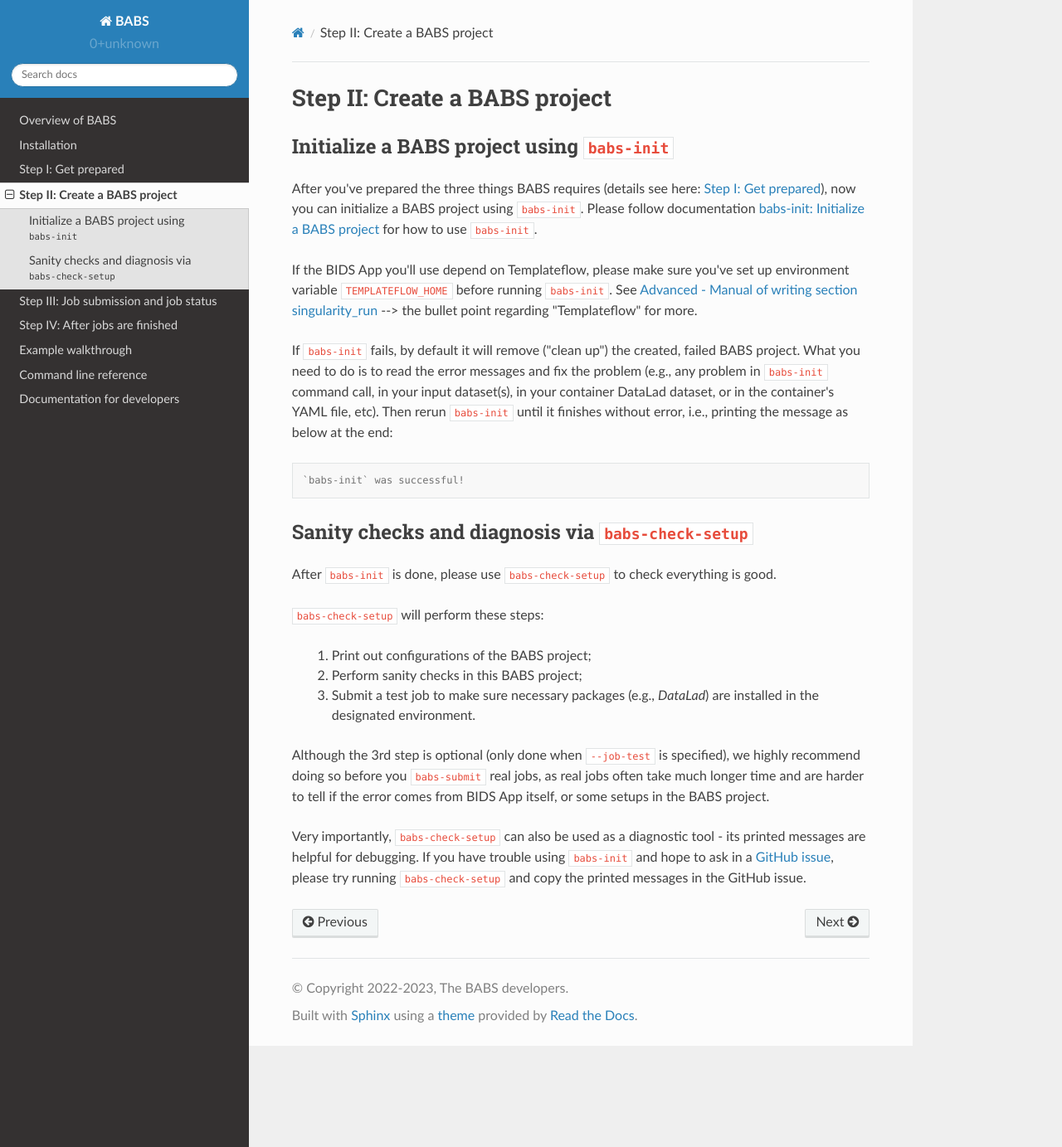
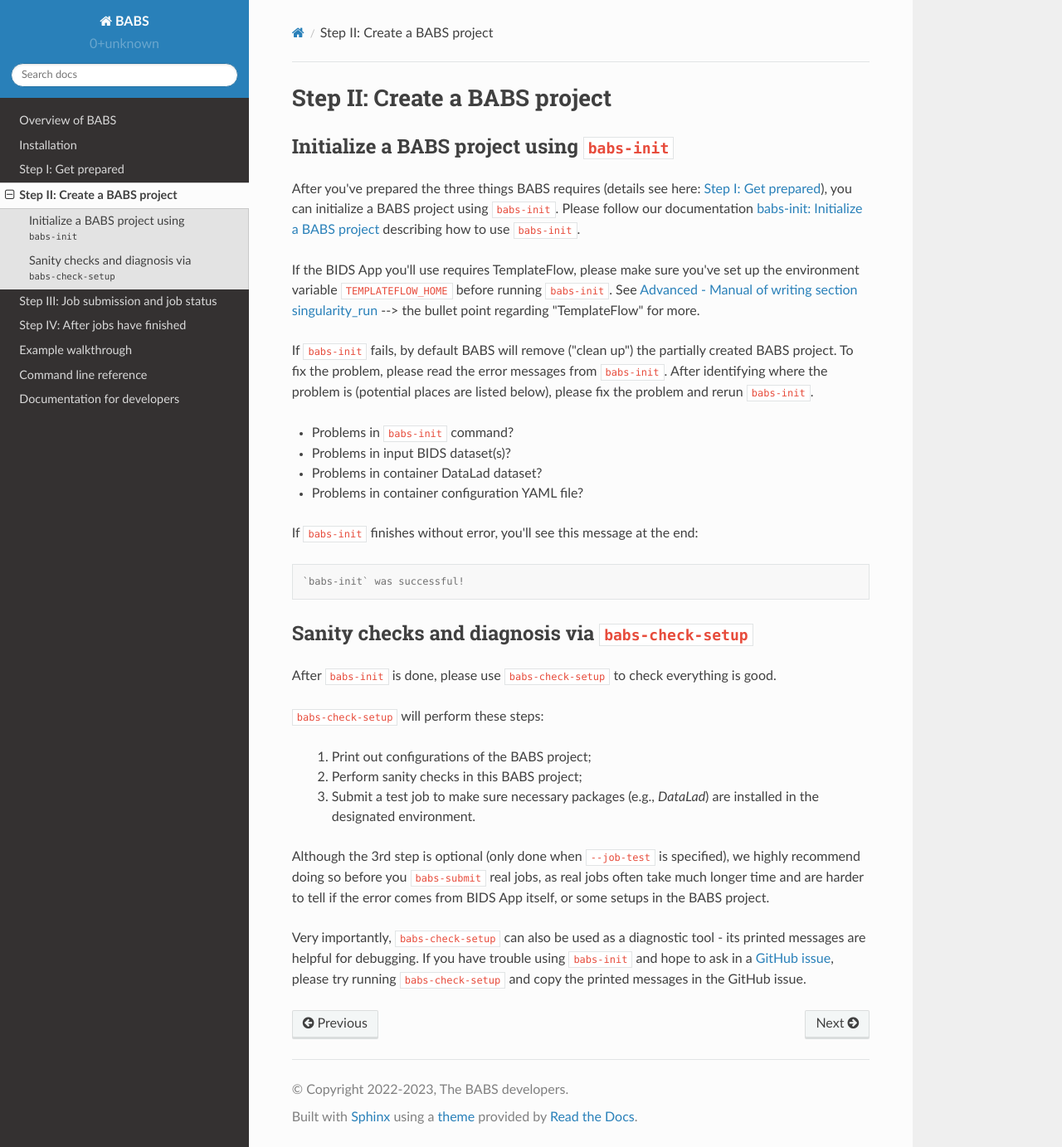
Before and after one commit to PennLINC/babs, a Sphinx documentation site: the page built from docs/source/create_babs_project.rst, in a window 1280 px wide and 1383 px high. Shown: the whole window at 83% size. Built offline with Sphinx 7.4.7 and the Read the Docs theme 2.0.0, drawn with Linux system fonts in a browser that asks for light colours.

Commit message:
revise docs accr to sydney's suggestions for README.rst, after_jobs.rst, create_babs_project.rst

```diff
--- a/README.rst
+++ b/README.rst
@@ -15,7 +15,8 @@ About
 BIDS App Bootstrap (BABS) is a reproducible, generalizable, and
 scalable Python package for BIDS App analysis of large datasets.
 It uses `DataLad <https://www.datalad.org/>`_ and adopts
-`FAIRly big framework <https://doi.org/10.1038/s41597-022-01163-2>`_.
+the `FAIRly big framework <https://doi.org/10.1038/s41597-022-01163-2>`_.
+Currently it is compatible with SGE and Slurm clusters.
 
 BABS functions
 ---------------------
--- a/docs/source/cli.rst
+++ b/docs/source/cli.rst
@@ -27,7 +27,7 @@ Submit jobs and check job status
    babs-submit
    babs-status
 
-After jobs are finished
+After jobs have finished
 ===========================
 
 .. toctree::
--- a/docs/source/create_babs_project.rst
+++ b/docs/source/create_babs_project.rst
@@ -6,18 +6,24 @@ Initialize a BABS project using ``babs-init``
 ===============================================
 
 After you've prepared the three things BABS requires (details see here: :doc:`preparation`),
-now you can initialize a BABS project using ``babs-init``. Please follow documentation :doc:`babs-init`
-for how to use ``babs-init``.
+you can initialize a BABS project using ``babs-init``. Please follow our documentation
+:doc:`babs-init` describing how to use ``babs-init``.
 
-If the BIDS App you'll use depend on Templateflow, please make sure you've set up
+If the BIDS App you'll use requires TemplateFlow, please make sure you've set up the
 environment variable ``TEMPLATEFLOW_HOME`` before running ``babs-init``. See
-:ref:`advanced_manual_singularity_run` --> the bullet point regarding "Templateflow" for more.
+:ref:`advanced_manual_singularity_run` --> the bullet point regarding "TemplateFlow" for more.
 
-If ``babs-init`` fails, by default it will remove ("clean up") the created, failed BABS project.
-What you need to do is to read the error messages and fix the problem (e.g., any problem
-in ``babs-init`` command call, in your input dataset(s), in your container DataLad dataset,
-or in the container's YAML file, etc). Then rerun ``babs-init`` until it finishes without error,
-i.e., printing the message as below at the end:
+If ``babs-init`` fails, by default BABS will remove ("clean up") the partially created BABS project.
+To fix the problem, please read the error messages from ``babs-init``.
+After identifying where the problem is (potential places are listed below),
+please fix the problem and rerun ``babs-init``.
+
+* Problems in ``babs-init`` command?
+* Problems in input BIDS dataset(s)?
+* Problems in container DataLad dataset?
+* Problems in container configuration YAML file?
+
+If ``babs-init`` finishes without error, you'll see this message at the end:
 
 .. code-block:: console
 
--- a/docs/source/jobs.rst
+++ b/docs/source/jobs.rst
@@ -53,7 +53,7 @@ in short, it's a iteration between ``babs-submit`` and ``babs-status``:
       to ask BABS to find updated list of alert messages.
     * For more details about this section, please refer to :ref:`alert_log_messages`.
 
-#. You may start to iteratively call ``babs-submit`` and ``babs-status`` until all jobs are finished.
+#. You may start to iteratively call ``babs-submit`` and ``babs-status`` until all jobs finish.
    See below for tips of each function.
 
 Tips of ``babs-submit``
@@ -64,7 +64,7 @@ You have several choices when running ``babs-submit``:
 * Submit N jobs (from the top of the list, jobs haven't been submitted yet) by ``--count N``;
 * If your clusters allow, and you're confident to run BIDS App on all remaining subjects (and sessions),
   you may submit all remaining jobs by ``--all``.
-  After then, only thing you need to do is to run ``babs-status`` once a while until all jobs are finished.
+  After then, only thing you need to do is to run ``babs-status`` once a while until all jobs finish.
 
 Tips of ``babs-status``
 ------------------------------
```
Also changed, not shown: docs/source/after_jobs.rst (+7 -7 lines), docs/source/walkthrough.rst (+6 -2 lines).
